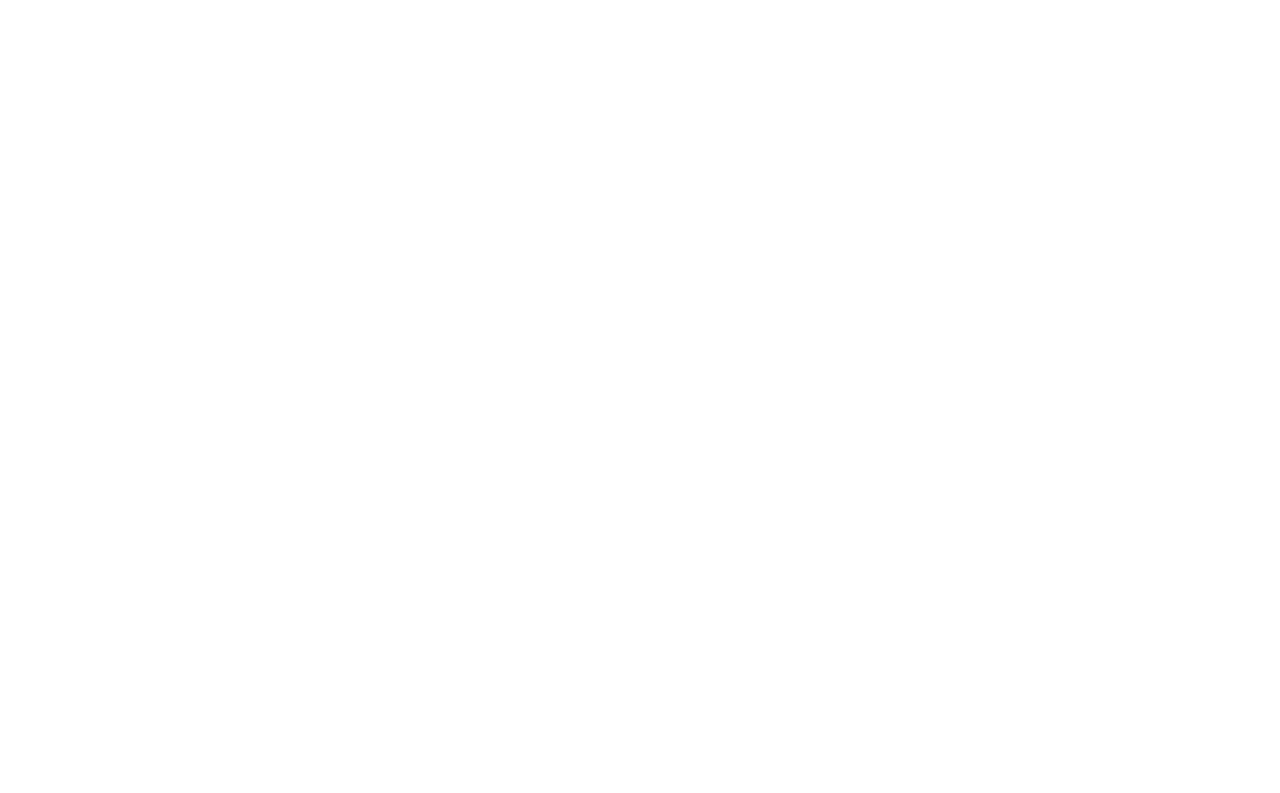
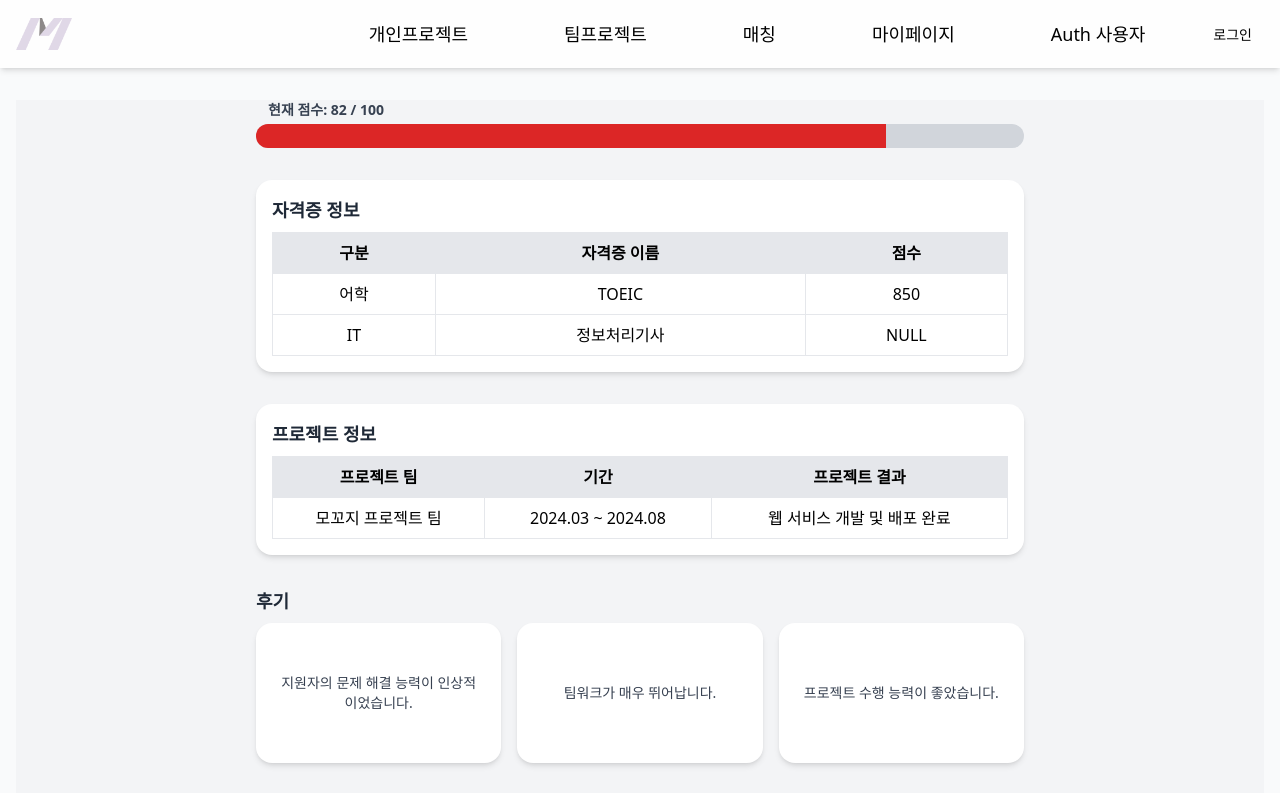
Before and after one commit to yurim6858/meom_front, a React (Vite) app in the folder moem-app/: page /portfolio in a window 1280 px wide. Before the commit this address had no page. Shown: the top 793 px of the page. Built offline with nearby package versions, Linux system fonts and the light colour scheme.

Commit message:
feat: 스펙 페이지 기능

```diff
--- a/moem-app/src/App.jsx
+++ b/moem-app/src/App.jsx
@@ -21,6 +21,7 @@
 import LoginPage from "./pages/auth/LoginPage";
 import { SignupPage } from "./pages/auth/SignupPage";
 import AuthUserListPage from "./pages/AuthUserListPage";
+import PortfolioPage from "./pages/PortfolioPage";
 
 
 function App() {
@@ -47,6 +48,7 @@
           <Route path='/my-invitations' element={<MyInvitationsPage/>} />
           <Route path='/my-teams' element={<MyTeamsPage/>} />
           <Route path='/teams/:id' element={<TeamDetailPage/>} />
+          <Route path='/portfolio' element={<PortfolioPage/>}/>
         </Route>
       </Routes>
   )
--- a/moem-app/src/pages/MyPage.jsx
+++ b/moem-app/src/pages/MyPage.jsx
@@ -1,15 +1,16 @@
 import React, { useState } from 'react';
-// ⚠️ 주의: 이 코드가 작동하려면 'react-router-dom'이 설치되어 있어야 합니다.
+
 import { useNavigate } from 'react-router-dom';
 import MyPageSidebar from './MyPageSidebar';
 import ApplicationPage from './ApplicationPage';
+import PortfolioPage from './PortfolioPage';
 
 // 메뉴 데이터 정의
 const MENU_ITEMS = [
-  { key: 'spec', label: '스펙 정리하기', content: <div></div> },
+  { key: 'spec', label: '스펙 정리하기', content: <PortfolioPage/> },
   { key: 'resume', label: '자기소개서 작성', content:<ApplicationPage/> },
   { key: 'comments', label: '내가 쓴 댓글', content: <div></div> },
-   { key: 'situation', label: '지원상황', content: <div></div> },
+  { key: 'situation', label: '지원상황', content: <div></div> },
   { key: 'support', label: '고객문의', content: <div></div> },
   { key: 'logout', label: '로그아웃', content: null },
 ];
--- /dev/null
+++ b/moem-app/src/pages/PortfolioPage.jsx
@@ -0,0 +1,137 @@
+import React, { useEffect, useState } from "react";
+
+
+const PortfolioPage = () => {
+const [score, setScore] = useState(82);
+  const [qualifications, setQualifications] = useState([]);
+  const [projects, setProjects] = useState([]);
+  const [reviews, setReviews] = useState([]);
+
+  useEffect(() => {
+    // 자격증 데이터
+    setQualifications([
+      { category: "어학", name: "TOEIC", score: 850 },
+      { category: "IT", name: "정보처리기사", score: null },
+    ]);
+
+    // 프로젝트 데이터
+    setProjects([
+      {
+        team: "모꼬지 프로젝트 팀",
+        period: "2024.03 ~ 2024.08",
+        result: "웹 서비스 개발 및 배포 완료",
+      },
+    ]);
+
+    // 후기 데이터
+    setReviews([
+      { id: 1, content: "지원자의 문제 해결 능력이 인상적이었습니다." },
+      { id: 2, content: "팀워크가 매우 뛰어납니다." },
+      { id: 3, content: "프로젝트 수행 능력이 좋았습니다." },
+    ]);
+  }, []);
+
+  return (
+    <div className="min-h-screen bg-gray-100 flex flex-col items-center p-6 space-y-8">
+      {/*게이지바 (점수 포함) */}
+      <div className="w-full max-w-3xl relative">
+        {/* 점수 텍스트 - 게이지바 위에 표시 */}
+        <span className="absolute left-3 -top-6 text-sm font-semibold text-gray-700">
+          현재 점수: {score} / 100
+        </span>
+
+        {/* 게이지바 자체 */}
+        <div className="bg-gray-300 rounded-full h-6 overflow-hidden">
+          <div
+            className="h-6 bg-red-600 transition-all duration-500"
+            style={{ width: `${score}%` }}
+          ></div>
+        </div>
+      </div>
+
+      {/*  자격증 표 */}
+      <div className="w-full max-w-3xl bg-white rounded-2xl shadow-md p-4">
+        <h2 className="text-lg font-semibold mb-2 text-gray-800">자격증 정보</h2>
+        <table className="w-full border-collapse text-center">
+          <thead>
+            <tr className="bg-gray-200">
+              <th className="border p-2">구분</th>
+              <th className="border p-2">자격증 이름</th>
+
+              <th className="border p-2">점수</th>
+            </tr>
+          </thead>
+          <tbody>
+            {qualifications.map((q, idx) => (
+              <tr key={idx}>
+                <td className="border p-2">{q.category}</td>
+                <td className="border p-2">{q.name}</td>
+
+                <td className="border p-2">
+                  {q.score !== null ? q.score : "NULL"}
+                </td>
+              </tr>
+            ))}
+          </tbody>
+        </table>
+      </div>
+
+      {/*  프로젝트 표 */}
+      <div className="w-full max-w-3xl bg-white rounded-2xl shadow-md p-4">
+        <h2 className="text-lg font-semibold mb-2 text-gray-800">프로젝트 정보</h2>
+        <table className="w-full border-collapse text-center">
+          <thead>
+            <tr className="bg-gray-200">
+              <th className="border p-2">프로젝트 팀</th>
+              <th className="border p-2">기간</th>
+              <th className="border p-2">프로젝트 결과</th>
+            </tr>
+          </thead>
+          <tbody>
+            {projects.map((p, idx) => (
+              <tr key={idx}>
+                <td className="border p-2">{p.team}</td>
+                <td className="border p-2">{p.period}</td>
+                <td className="border p-2">{p.result}</td>
+              </tr>
+            ))}
+          </tbody>
+        </table>
+      </div>
+
+      {/*  후기 섹션 */}
+      <div className="w-full max-w-3xl">
+  <h2 className="text-lg font-semibold mb-2 text-gray-800">후기</h2>
+  <div className="grid grid-cols-3 gap-4">
+    {reviews.map((r) => (
+      <div
+        key={r.id}
+        className="bg-white rounded-2xl shadow-md p-6 flex items-center justify-center text-center text-sm text-gray-700 min-h-[140px]"
+      >
+        {r.content}
+      </div>
+    ))}
+  </div>
+</div>
+
+      {/*  점수 조절 버튼 */}
+      <div className="flex space-x-3">
+        <button
+          onClick={() => setScore(Math.min(score + 10, 100))}
+          className="bg-blue-500 hover:bg-blue-600 text-white px-4 py-2 rounded-lg shadow"
+        >
+          점수 +
+        </button>
+        <button
+          onClick={() => setScore(Math.max(score - 10, 0))}
+          className="bg-red-500 hover:bg-red-600 text-white px-4 py-2 rounded-lg shadow"
+        >
+          점수 -
+        </button>
+      </div>
+    </div>
+  )
+}
+
+
+export default PortfolioPage;
```
